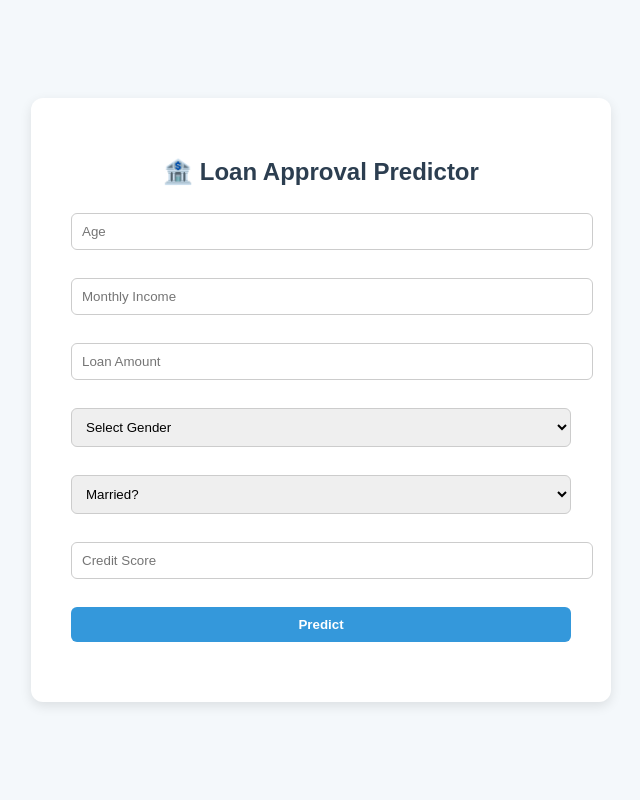
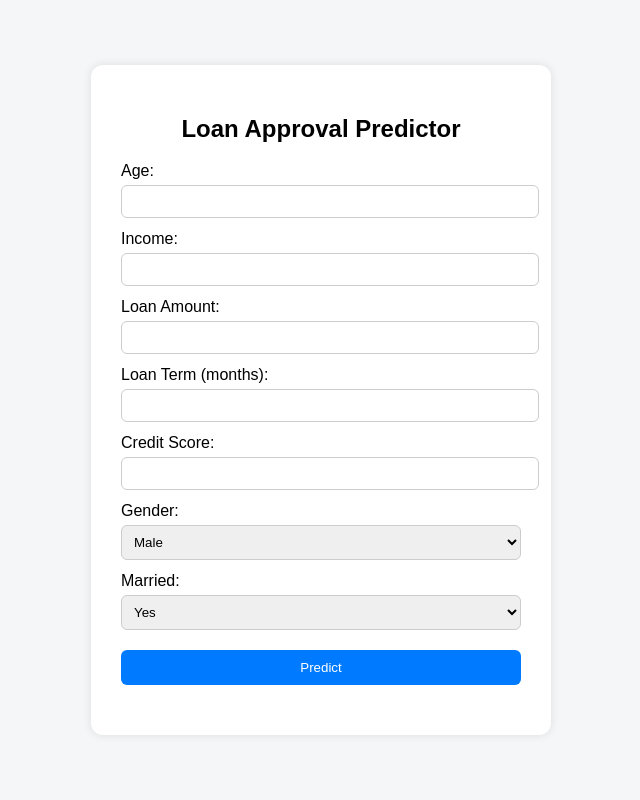
Before and after one commit to vardhan1228/MLOPS-APP, a Flask app: page / in a window 1280 px wide. Shown: the whole page, without its empty margins (319-959 px from the left). Run offline with Flask 3, Linux system fonts and the light colour scheme; parts of the project's set-up code (start-up, migrations or seed data) failed here and were passed over.

Commit message:
Update form.html

```diff
--- a/templates/form.html
+++ b/templates/form.html
@@ -1,100 +1,124 @@
 <!DOCTYPE html>
-<html>
+<html lang="en">
 <head>
-  <title>🏦 MULTICLOUD Devops By VEERA Nareshit </title>
+    <meta charset="UTF-8">
+    <title>Loan Approval Prediction</title>
     <style>
         body {
             font-family: Arial, sans-serif;
-      background-color: #f4f8fb;
+            background: #f4f6f8;
+            margin: 0;
+            padding: 0;
             display: flex;
             justify-content: center;
             align-items: center;
             height: 100vh;
-      margin: 0;
         }
 
         .container {
-      background-color: #ffffff;
-      padding: 40px;
+            background: white;
+            padding: 30px;
             border-radius: 12px;
-      box-shadow: 0 4px 12px rgba(0, 0, 0, 0.1);
-      text-align: center;
-      max-width: 500px;
-      width: 100%;
+            box-shadow: 0 0 10px rgba(0, 0, 0, 0.1);
+            width: 400px;
         }
 
         h2 {
-      color: #2c3e50;
+            text-align: center;
+        }
+
+        label {
+            display: block;
+            margin-top: 12px;
         }
 
         input, select {
             width: 100%;
-      padding: 10px;
-      margin: 8px 0 20px;
+            padding: 8px;
+            margin-top: 5px;
             border: 1px solid #ccc;
             border-radius: 6px;
         }
 
-    input[type="submit"] {
-      background-color: #3498db;
+        button {
+            margin-top: 20px;
+            width: 100%;
+            padding: 10px;
+            background-color: #007bff;
+            border: none;
             color: white;
-      font-weight: bold;
-      border: none;
+            border-radius: 6px;
             cursor: pointer;
-      transition: background-color 0.3s ease;
-    }
-
-    input[type="submit"]:hover {
-      background-color: #2980b9;
         }
 
         .result {
             margin-top: 20px;
-      font-size: 18px;
-    }
-
-    .success {
-      color: green;
-    }
-
-    .error {
-      color: red;
+            text-align: center;
+            font-weight: bold;
+            font-size: 1.1em;
         }
     </style>
 </head>
 <body>
 <div class="container">
-    <h2>🏦 Loan Approval Predictor</h2>
+    <h2>Loan Approval Predictor</h2>
+    <form id="loanForm">
+        <label for="age">Age:</label>
+        <input type="number" name="age" required>
 
-    <form method="POST">
-      <input type="number" name="age" placeholder="Age" required>
-      <input type="number" name="income" placeholder="Monthly Income" required>
-      <input type="number" name="loan_amount" placeholder="Loan Amount" required>
+        <label for="income">Income:</label>
+        <input type="number" name="income" required>
 
+        <label for="loan_amount">Loan Amount:</label>
+        <input type="number" name="loan_amount" required>
+
+        <label for="loan_term">Loan Term (months):</label>
+        <input type="number" name="loan_term" required>
+
+        <label for="credit_score">Credit Score:</label>
+        <input type="number" name="credit_score" required>
+
+        <label for="gender">Gender:</label>
         <select name="gender" required>
-        <option value="">Select Gender</option>
             <option value="male">Male</option>
             <option value="female">Female</option>
         </select>
 
+        <label for="married">Married:</label>
         <select name="married" required>
-        <option value="">Married?</option>
             <option value="yes">Yes</option>
             <option value="no">No</option>
         </select>
 
-      <input type="number" name="credit_score" placeholder="Credit Score" required>
+        <button type="submit">Predict</button>
+    </form>
+    <div class="result" id="result"></div>
+</div>
 
-      <input type="submit" value="Predict">
-    </form>
+<script>
+    const form = document.getElementById("loanForm");
+    const resultDiv = document.getElementById("result");
 
-    {% if prediction %}
-      <div class="result success">✅ Prediction: {{ prediction.upper() }}</div>
-    {% endif %}
+    form.addEventListener("submit", async (e) => {
+        e.preventDefault();
 
-    {% if error %}
-      <div class="result error">❌ Error: {{ error }}</div>
-    {% endif %}
-  </div>
+        const formData = new FormData(form);
+        const data = {};
+        formData.forEach((value, key) => data[key] = isNaN(value) ? value : Number(value));
+
+        const response = await fetch("/predict", {
+            method: "POST",
+            headers: {
+                "Content-Type": "application/json"
+            },
+            body: JSON.stringify(data)
+        });
+
+        const result = await response.json();
+        resultDiv.textContent = result.prediction
+            ? Prediction: ${result.prediction.toUpperCase()}
+            : Error: ${result.error};
+    });
+</script>
 </body>
 </html>
```
Lines whose indentation alone changed are shown as unchanged.
